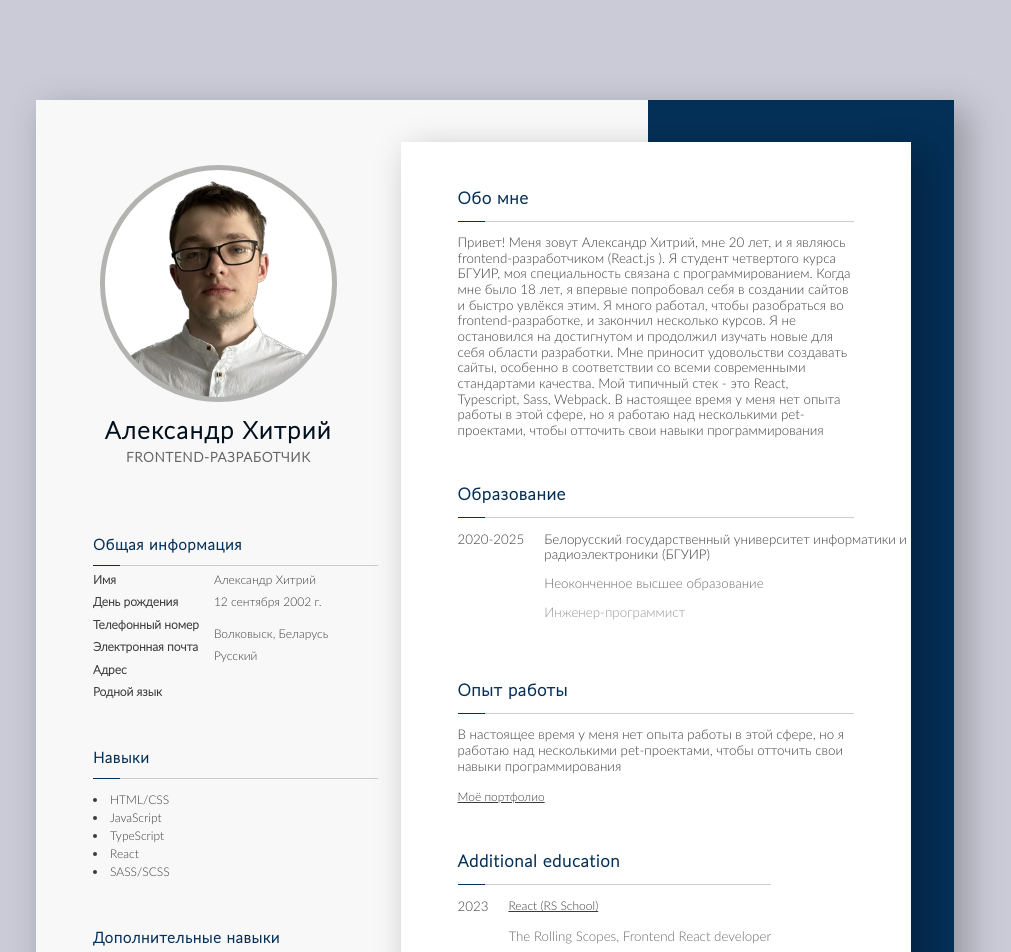
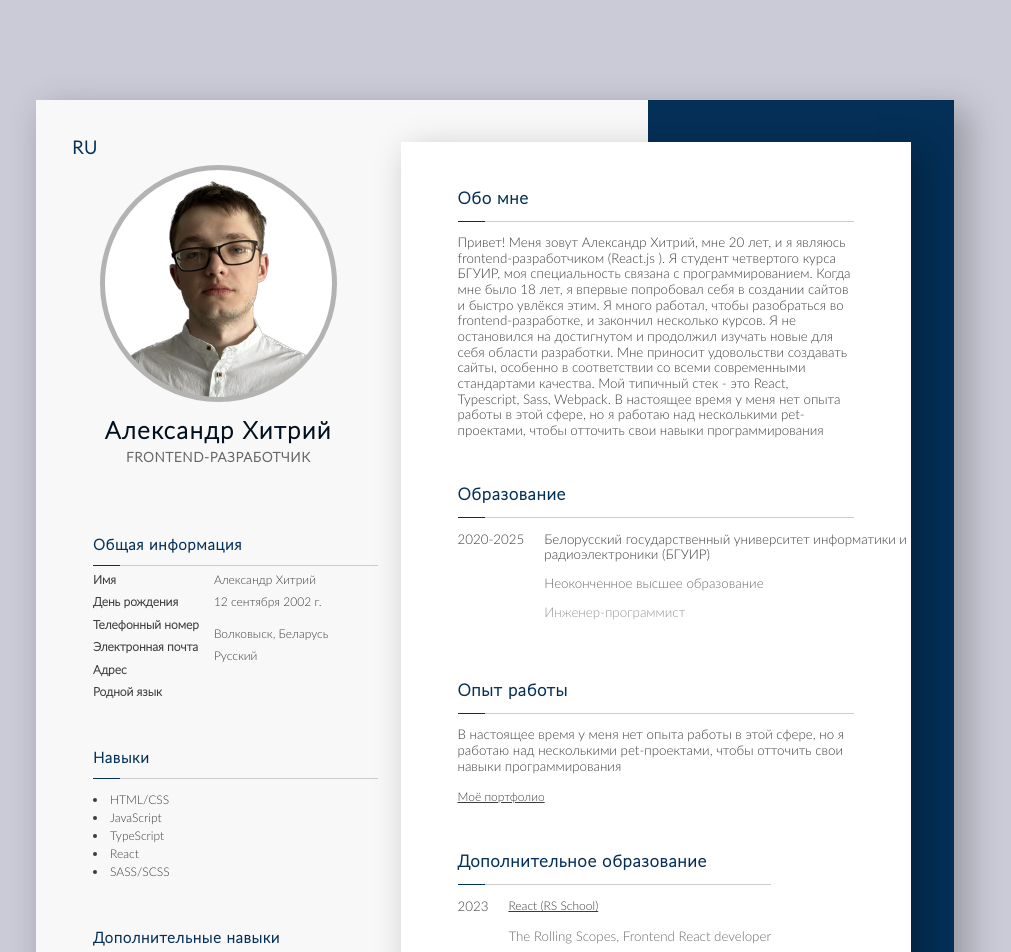
Before and after one commit to foxnorth228/foxnorth228, a React app: page / in a window 1280 px wide. Shown: the top 952 px of the page, without its empty margins (145-1156 px from the left). Built offline with nearby package versions, Linux system fonts and the light colour scheme.

Commit message:
feat: add lang switcher

```diff
--- a/src/components/add-education-block/add-education-block.tsx
+++ b/src/components/add-education-block/add-education-block.tsx
@@ -1,8 +1,10 @@
 import React from 'react';
 import './add-education-block.scss';
 import InfoBlock from '../info-block/info-block';
+import useLanguage from '@src/hooks/useLanguage';
 
 const AddEducationBlock = () => {
+  const locale = useLanguage('add-educ');
   const addeduc = [
     [
       '2023',
@@ -18,11 +20,7 @@ const AddEducationBlock = () => {
     ],
   ];
   return (
-    <InfoBlock
-      title="Additional education"
-      titleSize="addEducBlock__title"
-      className="addEducBlock"
-    >
+    <InfoBlock title={locale.titleAddEduc} titleSize="addEducBlock__title" className="addEducBlock">
       {addeduc.map((el, i) => (
         <div key={i} className="addEducBlock__elem">
           <p className="addEducBlock__year">{el[0]}</p>
--- /dev/null
+++ b/src/lang/en/add-educ.en.json
@@ -0,0 +1,3 @@
+{
+    "titleAddEduc": "Additional education"
+}
--- /dev/null
+++ b/src/lang/ru/add-educ.ru.json
@@ -0,0 +1,3 @@
+{
+    "titleAddEduc": "Дополнительное образование"
+}
--- a/src/pages/app.scss
+++ b/src/pages/app.scss
@@ -38,3 +38,23 @@ body {
     background-color: #F8F8F8;
     box-shadow: 11px 12px 32px 3px rgba(0, 0, 0, 0.25);
 }
+
+.wrapper__langSwitcher {
+    background-color: transparent;
+    color: #042F57;
+    font-style: normal;
+    font-weight: 700;
+    font-size: scale(12px);
+    line-height: scale(8.327px);
+    letter-spacing: scale(0.5px);
+    position: absolute;
+    left: 30px;
+    top: 40px;
+    font-family: Lato Light;
+    border: none;
+    outline: none;
+}
+
+.wrapper__langSwitcher {
+    cursor: pointer;
+}
--- a/src/pages/app.tsx
+++ b/src/pages/app.tsx
@@ -16,6 +16,9 @@ export const App: React.FC = () => {
   return (
     <LangContext.Provider value={{ language: lang, toggleLanguage: toggleLang }}>
       <div style={{ fontFamily: lang === 'en' ? 'Poppins' : 'Lato Light' }} className="wrapper">
+        <button className="wrapper__langSwitcher" onClick={() => toggleLang()}>
+          {lang.toUpperCase()}
+        </button>
         <Main />
         <AddInfoBlock />
       </div>
```
